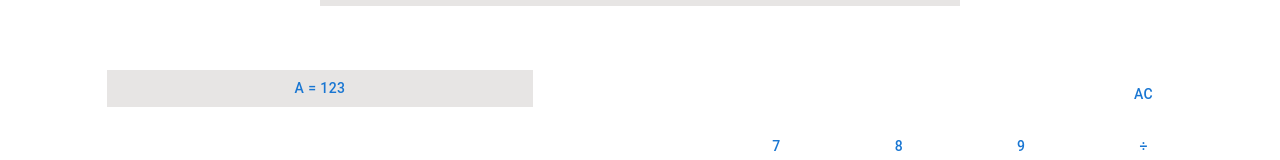
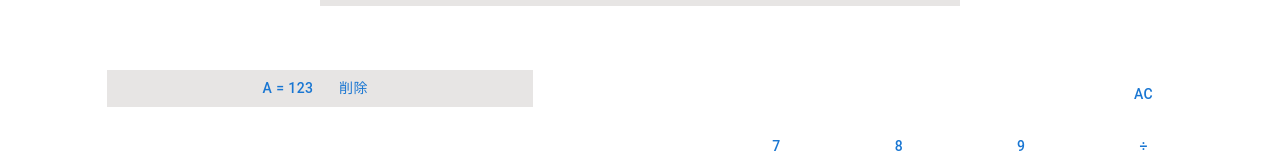
Before and after one commit to Kamodes/functionality_calculator, a Next.js app: page / in a window 1280 px wide. Shown: the part 170-330 px from the top of the page. Built offline with nearby package versions, Linux system fonts and the light colour scheme.

Commit message:
削除機能

```diff
--- a/components/answer.tsx
+++ b/components/answer.tsx
@@ -7,8 +7,9 @@ export const Answer: React.FC<{ name: string; num: number }> = ({
   name,
   num,
 }) => {
-  const { formula, setFormula, setAnswer } = useContext(FormulaContext);
-  const answerButton = () => {
+  const { formula, setFormula, setAnswer, memo, setMemo } =
+    useContext(FormulaContext);
+  const clickAnswerButton = () => {
     if (formula.length === 1) {
       setFormula([String(num)]);
       setAnswer(num);
@@ -22,10 +23,23 @@ export const Answer: React.FC<{ name: string; num: number }> = ({
       }
     }
   };
+  const clickDeleteButton = () => {
+    setMemo(memo.filter((item) => item.name !== name));
+  };
   return (
-    <Button
-      className="text-3xl"
-      onClick={() => answerButton()}
-    >{`${name} = ${num}`}</Button>
+    <div>
+      <Button
+        className="text-3xl"
+        onClick={() => clickAnswerButton()}
+      >{`${name} = ${num}`}</Button>
+      <Button
+        className="text-xl"
+        onClick={() => {
+          clickDeleteButton();
+        }}
+      >
+        削除
+      </Button>
+    </div>
   );
 };
--- a/components/saveButton.tsx
+++ b/components/saveButton.tsx
@@ -3,13 +3,27 @@ import { useContext } from "react";
 import { FormulaContext } from "../pages";
 
 export const SaveButton = () => {
-  const { answer, memo, setMemo, index, setIndex, setIsSave } =
-    useContext(FormulaContext);
+  const {
+    formula,
+    answer,
+    setAnswer,
+    memo,
+    setMemo,
+    index,
+    setIndex,
+    setIsSave,
+  } = useContext(FormulaContext);
   const clickSaveButton = () => {
     const name = String.fromCharCode(index + 65);
-    setMemo([...memo, { name: name, num: answer }]);
-    setIndex(index + 1);
-    setIsSave(true);
+    if (formula.length === 1) {
+      setMemo([...memo, { name: name, num: Number(formula[0]) }]);
+      setIndex(index + 1);
+      setIsSave(true);
+    } else {
+      setMemo([...memo, { name: name, num: answer }]);
+      setIndex(index + 1);
+      setIsSave(true);
+    }
   };
   return (
     <Button
```
